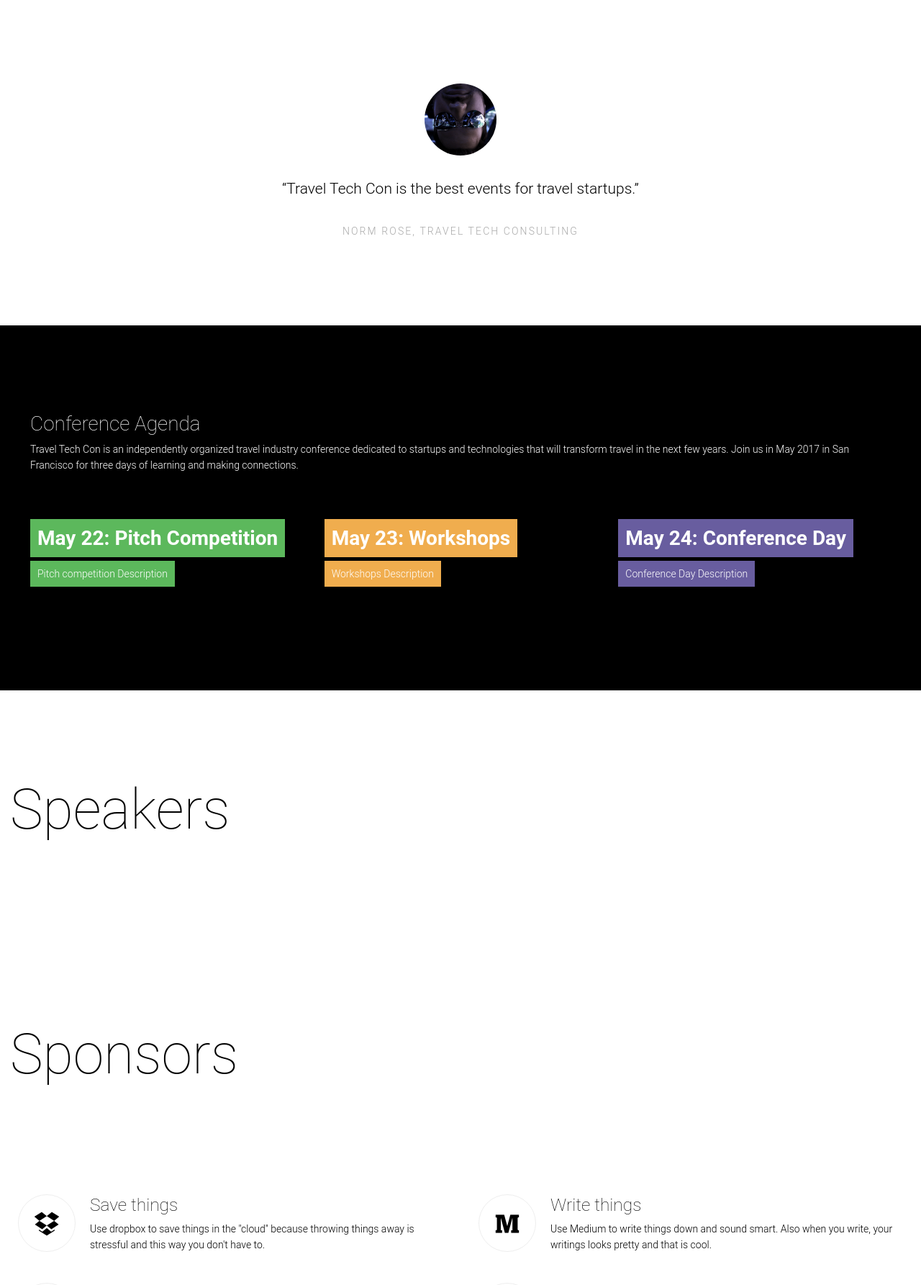
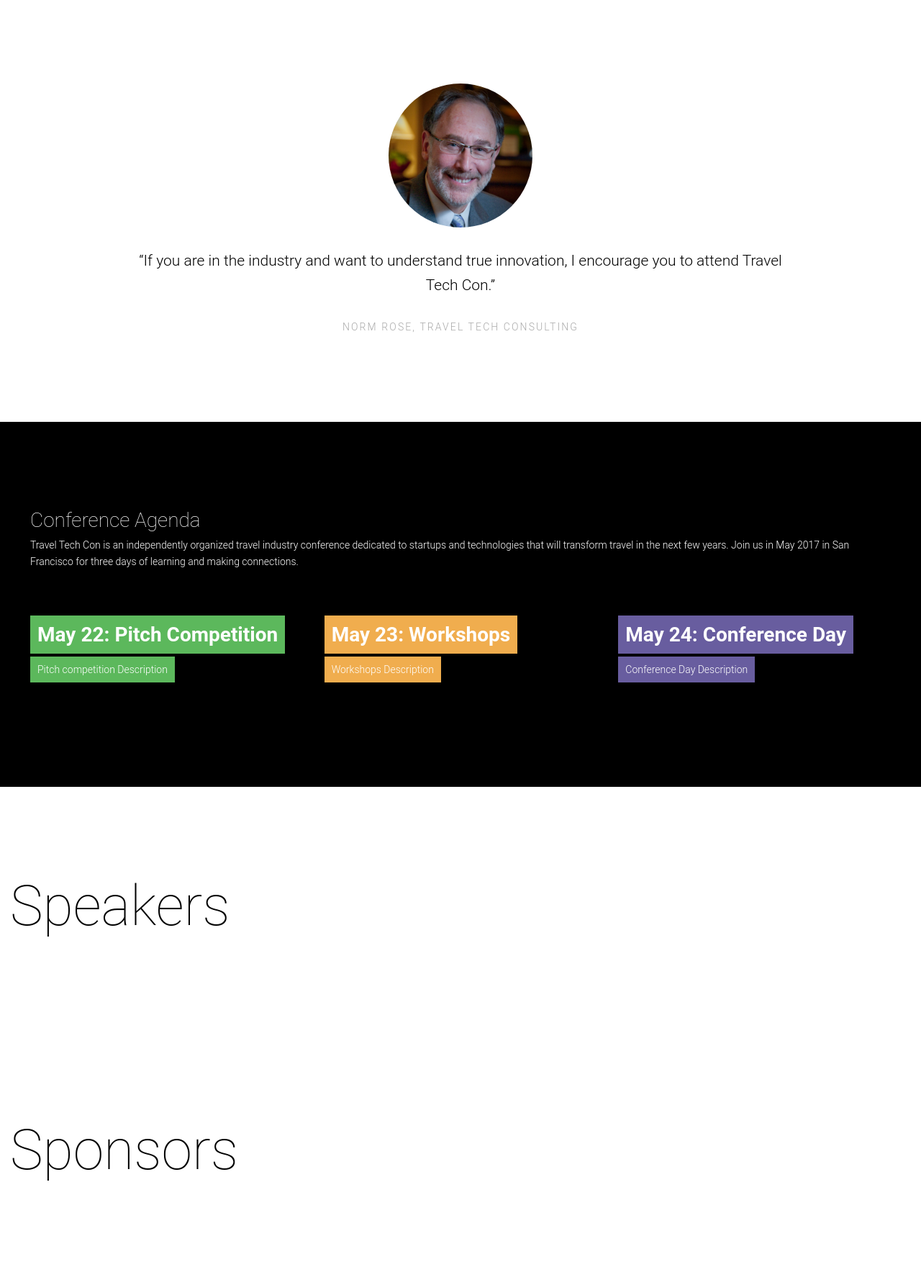
Before and after one commit to traveltechcon/ttc17, a Jekyll site: the page built from index.html, in a window 1280 px wide, cut to the strip 1081-2866 px from the top of the page. Shown: the whole strip at 72% size. Built offline with Jekyll 4.4.1, drawn with Linux system fonts in a browser that asks for light colours.

Commit message:
Norm Quote

```diff
--- a/css/main.css
+++ b/css/main.css
@@ -52,3 +52,8 @@ body {
 
 #call-to-action p {
   font-size: 1.2em; }
+
+@media (min-width: 576px) {
+  #industry-quote .pull-quote > img {
+    width: 200px;
+    height: 200px; } }
--- a/index.html
+++ b/index.html
@@ -66,11 +66,11 @@ title: Travel Tech Con 2017
     </div>
   </div>
 
-  <div class="block block-secondary">
+  <div class="block block-secondary" id="industry-quote">
     <blockquote class="pull-quote">
-      <img class="rounded-circle" src="img/avatar-mdo.png">
+      <img class="rounded-circle" src="img/norm-rose.jpg">
       <p>
-        “Travel Tech Con is the best events for travel startups.”
+        “If you are in the industry and want to understand true innovation, I encourage you to attend Travel Tech Con.”
       </p>
       <cite>Norm Rose, Travel Tech Consulting</cite>
     </blockquote>
```
Also changed, not shown: _sass/main.scss (+9 -0 lines), img/norm-rose.jpg (added).
